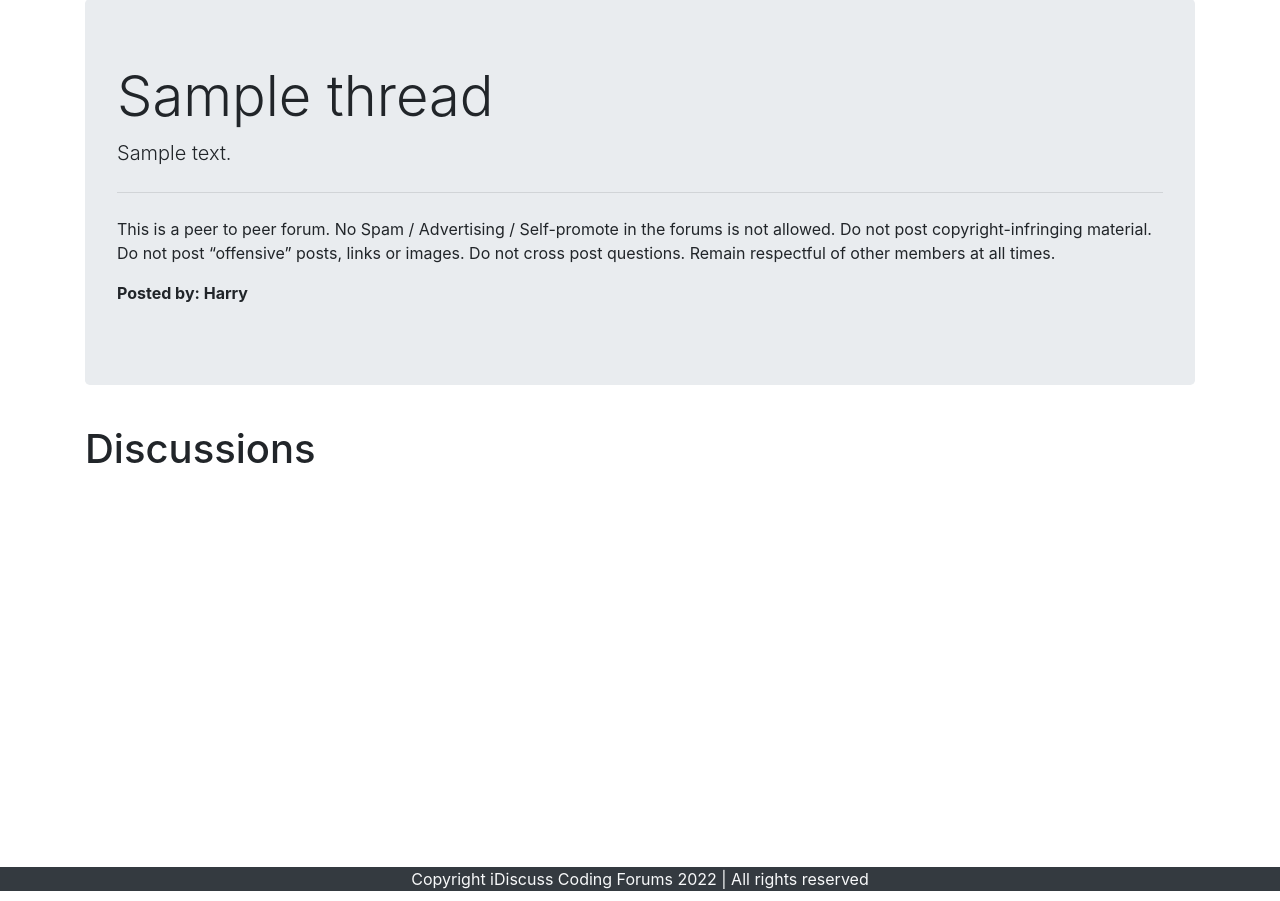
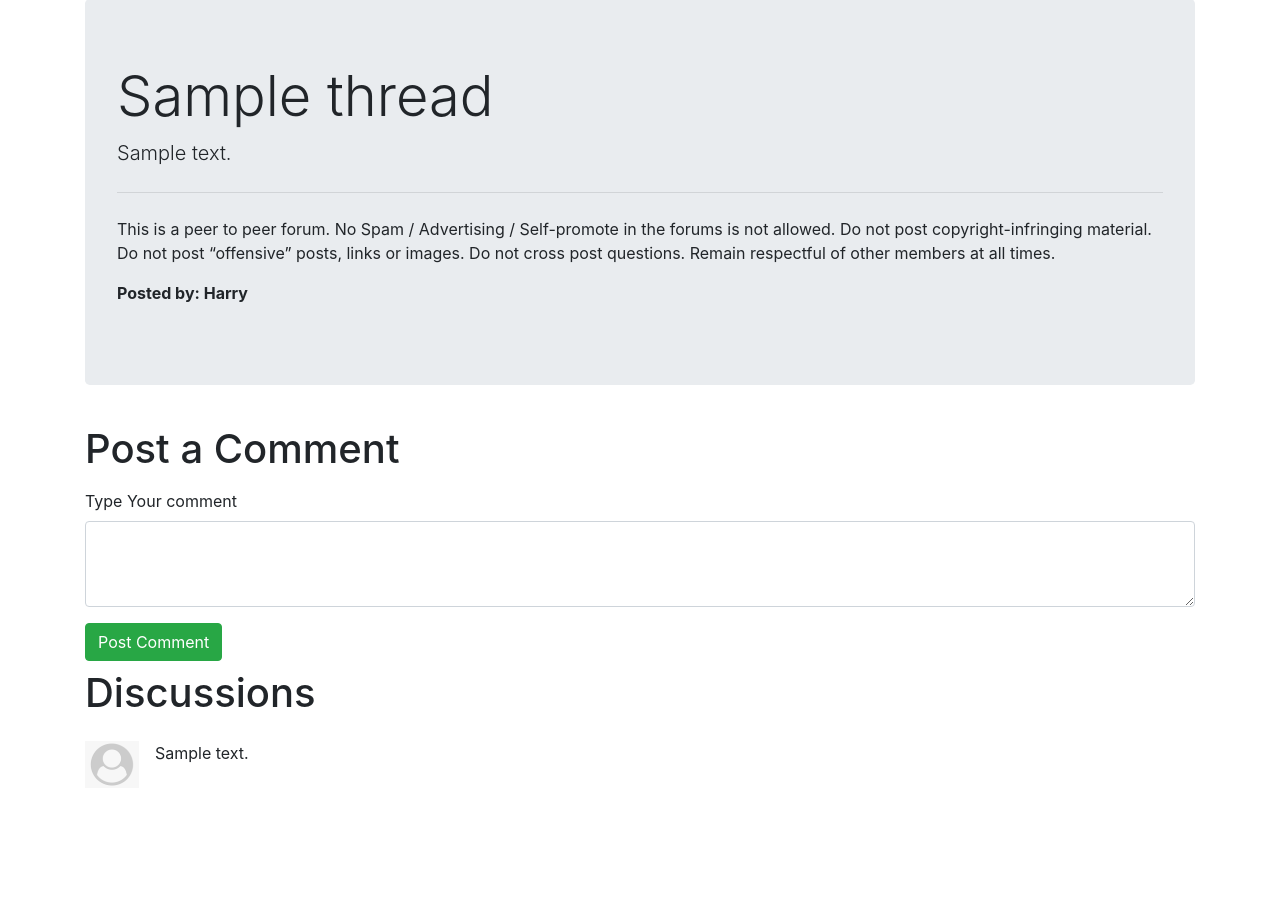
Before and after one commit to Asadujjaman47/PHP-Forum-Site, a PHP site: page /thread.php?threadid=1 in a window 1280 px wide. Shown: the part 81-982 px from the top of the page. Run offline with PHP 8.4, Linux system fonts and the light colour scheme; tables that the repository leaves empty or names only in its code hold one stand-in row (values such as "Sample post"); data that the repository does not hold is empty.

Commit message:
Creating a Database to Store Comments

```diff
--- a/thread.php
+++ b/thread.php
@@ -51,32 +51,47 @@
     </div>
 
 
+    <div class="container">
+        <h1 class="py-2">Post a Comment</h1>
+
+        <!-- <form action="/forum/threadlist.php?catid=$id" method="post"> -->
+        <form action="<?php $_SERVER['REQUEST_URI'] ?>" method="post">
+
+
+            <div class="form-group">
+                <label for="exampleFormControlTextarea1">Type Your comment</label>
+                <textarea class="form-control" id="comment" name="comment" rows="3"></textarea>
+            </div>
+
+            <button type="submit" class="btn btn-success">Post Comment</button>
+        </form>
+    </div>
+
+
     <div class="container" id="ques">
         <h1 class="py-2">Discussions</h1>
 
-        <!-- <?php
+        <?php
 
-        $id = $_GET['catid'];
+        $id = $_GET['threadid'];
 
-        $sql = "SELECT * FROM `threads` WHERE thread_cat_id=$id";
+        $sql = "SELECT * FROM `comments` WHERE thread_id=$id";
 
-        $result = mysqli_query($conn,$sql);
+        $result = mysqli_query($conn, $sql);
 
         $noResult = true;
 
         while($row = mysqli_fetch_assoc($result)){
             $noResult = false;
 
-            $id = $row['thread_id'];
-            $title = $row['thread_title'];
-            $desc = $row['thread_desc'];
+            $id = $row['comment_id'];
+            $content = $row['comment_content'];
 
             echo '
                 <div class=" media my-3">
                     <img src="img/userdefault.png" width="54px" class=" mr-3" alt="...">
                     <div class="media-body">
-                        <h5 class="mt-0"><a class="text-dark" href="thread.php">'. $title .'</a></h5>
-                        <p>'. $desc .'</p>
+                        '. $content .'
                     </div>
                 </div>';
         }
@@ -90,7 +105,7 @@
                 </div>';
         }
 
-        ?> -->
+        ?>
 
     </div>
 
```
